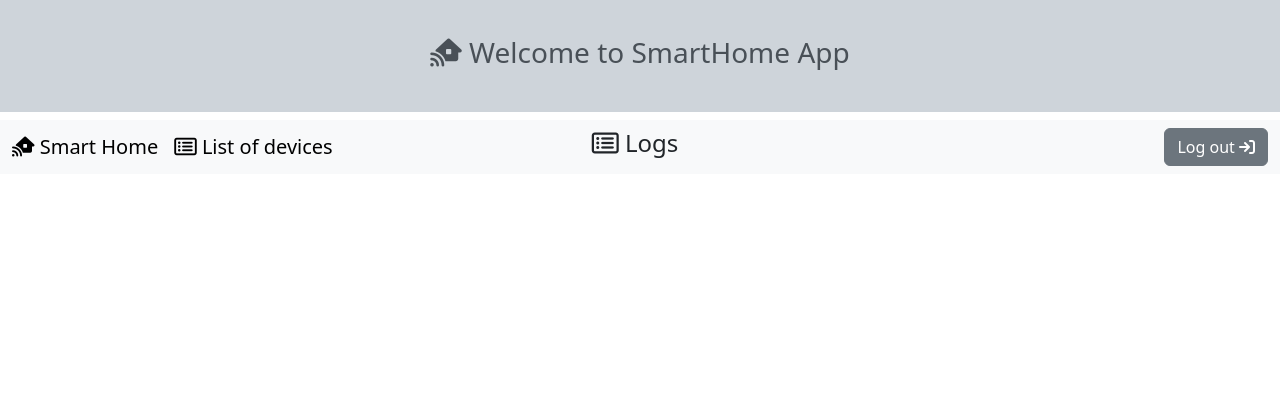
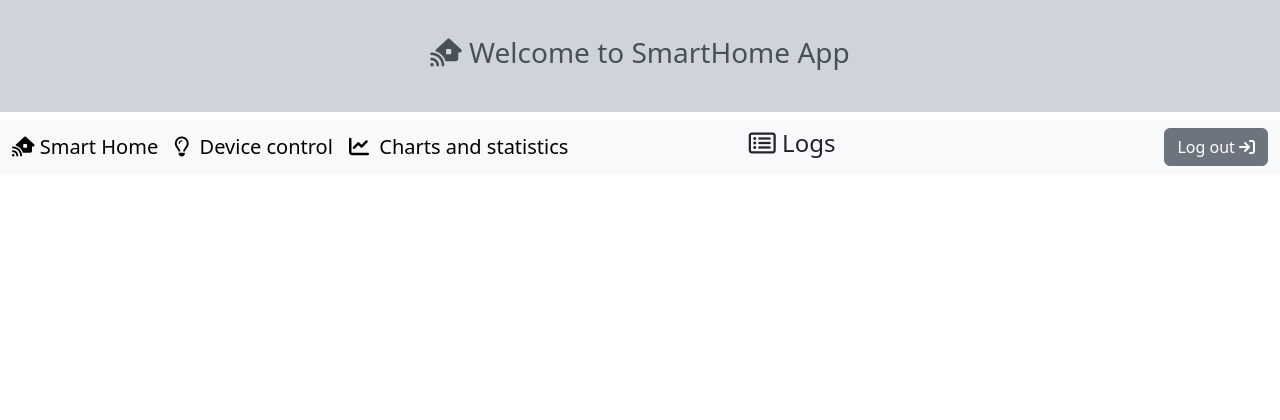
Before and after one commit to preemek/smarthome_app, a Django app: page /shApp/logs/ in a window 1280 px wide. Shown: the top 420 px of the page. Run offline with Django 5.2, Linux system fonts and the light colour scheme; the visitor is signed in with stand-in values (Sample User, id 1); data that the repository does not hold is empty; some libraries are stand-ins or nearby versions.

Commit message:
Praca w domu 2025-01-26

```diff
--- a/SmartHome/templates/shApp_devices.html
+++ b/SmartHome/templates/shApp_devices.html
@@ -9,6 +9,12 @@
       <ul class="navbar-nav mr-auto">
         <li class="nav-item">
           <a class="navbar-brand" href="{% url 'smart_home' %}"><i class="fa-solid fa-house-signal"></i> Smart Home</a>
+        </li>
+        <li class="nav-item">
+          <a class="navbar-brand" href="{% url 'stats' %}"><i class="fa-solid fa-chart-line"></i>&nbsp;&nbsp;Charts and statistics</a>
+        </li>
+        <li class="nav-item">
+          <a class="navbar-brand" href="{% url 'logs' %}"><i class="fa-solid fa-table-list"></i>&nbsp;&nbsp;Recent events</a>
         </li>
       </ul>
       <ul class="navbar-nav mx-auto">
--- a/SmartHome/templates/shApp_logs.html
+++ b/SmartHome/templates/shApp_logs.html
@@ -11,7 +11,10 @@
           <a class="navbar-brand" href="{% url 'smart_home' %}"><i class="fa-solid fa-house-signal"></i> Smart Home</a>
         </li>
         <li class="nav-item">
-          <a class="navbar-brand" href="{% url 'devices' %}"><i class="fa-regular fa-rectangle-list"></i> List of devices</a>
+          <a class="navbar-brand" href="{% url 'devices' %}"><i class="fa-regular fa-lightbulb"></i>&nbsp;&nbsp;Device control</a>
+        </li>
+        <li class="nav-item">
+          <a class="navbar-brand" href="{% url 'stats' %}"><i class="fa-solid fa-chart-line"></i>&nbsp;&nbsp;Charts and statistics</a>
         </li>
       </ul>
       <ul class="navbar-nav mx-auto">
--- a/SmartHome/templates/shApp_stats.html
+++ b/SmartHome/templates/shApp_stats.html
@@ -11,7 +11,7 @@
           <a class="navbar-brand" href="{% url 'smart_home' %}"><i class="fa-solid fa-house-signal"></i> Smart Home</a>
         </li>
         <li class="nav-item">
-          <a class="navbar-brand" href="{% url 'devices' %}"><i class="fa-regular fa-rectangle-list"></i> List of devices</a>
+          <a class="navbar-brand" href="{% url 'devices' %}"><i class="fa-regular fa-lightbulb"></i>&nbsp;&nbsp;Device control</a>
         </li>
         <li class="nav-item">
           <a class="navbar-brand" href="{% url 'logs' %}"><i class="fa-solid fa-table-list"></i>&nbsp;&nbsp;Recent events</a>
@@ -37,4 +37,5 @@
 </nav>
 {{ chart_sum_total_power|safe }}
 {{ chart_count_on_off|safe }}
+<br>
 {% endblock %}
```
